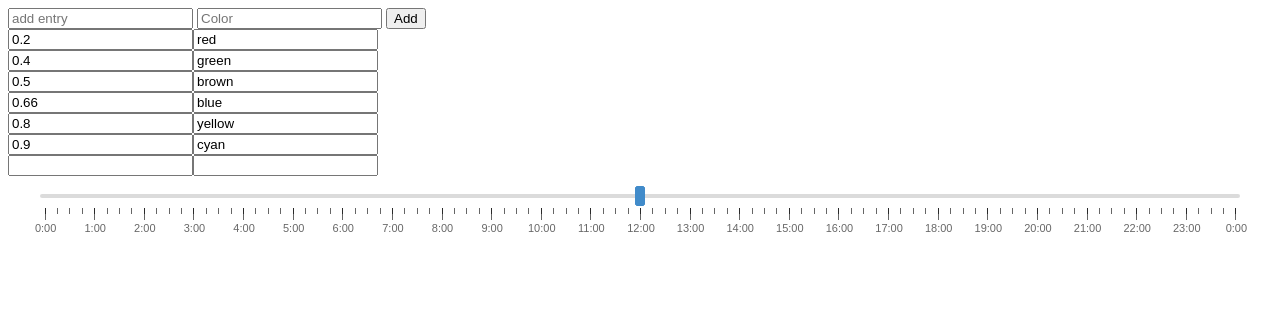
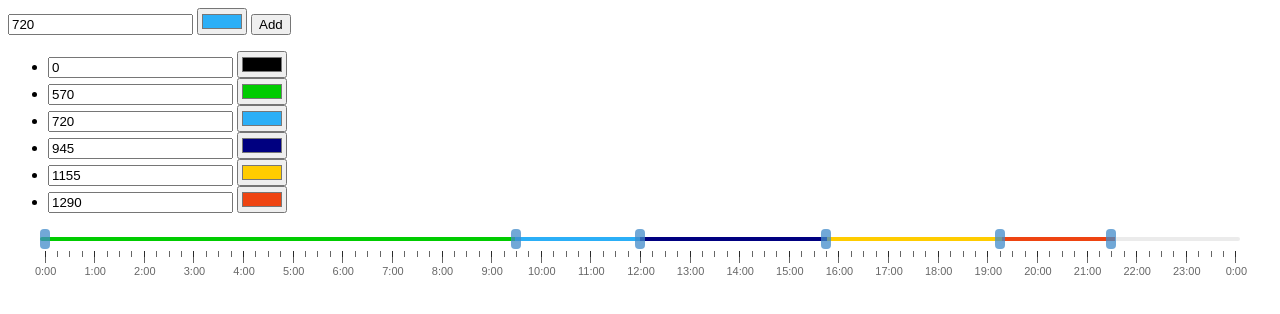
Before and after one commit to Recras/angular-time-range, a website: page demo/index.html in a window 1280 px wide. Both pictures are taken after a click on the button "Add". Drawn offline with nearby package versions, Linux system fonts and the light colour scheme.

Commit message:
Version working in Angular 1.6+

```diff
--- a/bower.json
+++ b/bower.json
@@ -1,6 +1,6 @@
 {
   "name": "multirange",
-  "version": "0.1.4",
+  "version": "0.2.0",
   "authors": [
     "Ahmad Ali <ahmadalibaloch@gmail.com>",
     "Recras <devs@recras.nl>"
--- a/demo/demo.js
+++ b/demo/demo.js
@@ -5,19 +5,21 @@ angular.module('timerangeDemo', ['recras.timerange']);
 angular.module('timerangeDemo').controller('DemoCtrl', function ($scope, recrasTimerangeViews) {
     // populate some data
     $scope.rangeArray = [
-        {value: 0.20, color: 'red'},
-        {value: 0.40, color: 'green'},
-        {value: 0.66, color: 'blue'},
-        {value: 0.80, color: 'yellow'},
-        {value: 0.90, color: 'cyan'},
-        {value: 0.50, color: 'brown'},
+        {value: 0, color: '#000000'}, // Color at 0 does nothing
+        {value: 1290, color: '#ee4411'}, // Out of order values are sorted
+        {value: 570, color: '#00cc00'},
+        {value: 945, color: '#000080'},
+        {value: 1155, color: '#ffcc00'},
     ];
+
+    $scope.entry = 720;
+    $scope.entryColor = '#2baff7';
 
     $scope.view = recrasTimerangeViews.TIME;
 
     $scope.add = function () {
         $scope.rangeArray.push({
-            value: parseFloat($scope.entry),
+            value: $scope.entry,
             color: $scope.entryColor
         });
     };
--- a/demo/index.html
+++ b/demo/index.html
@@ -8,17 +8,16 @@
 
 <div ng-controller="DemoCtrl">
     <div>
-		  <input type="text" ng-model="entry" placeholder="add entry">
-		  <input type="textColor" ng-model="entryColor" placeholder="Color">
+        <input type="number" ng-model="entry" step="15" placeholder="Add entry">
+        <input type="color" ng-model="entryColor">
         <button type="button" ng-click="add()">Add</button>
     </div>
-		<div style="margin-bottom: 10px;">
-		  <div ng-repeat="range in rangeArray" style="display: flex">
-			  <input style="display:block;" type="number" ng-model="range.value" step="0.1">
-			  <input type="text" ng-model="range.color">
-		  </div>
-		</div>
-		<recras-timerange ng-model="rangeArray" style="margin-bottom: 10px;" view="view"></recras-timerange>
+    <ul>
+        <li ng-repeat="range in rangeArray">
+            <input type="number" ng-model="range.value" step="15">
+            <input type="color" ng-model="range.color">
+    </ul>
+    <recras-timerange ng-model="rangeArray" view="view"></recras-timerange>
 </div>
 
 <script src="../bower_components/angular/angular.js"></script>
--- a/multirange.css
+++ b/multirange.css
@@ -6,16 +6,8 @@
  */
 
 .recras-timerange-mk2-container {
-    position: relative;
-    width: 100%;
-    height: 110px;
     overflow-x: auto;
     overflow-y: hidden;
-}
-
-.recras-timerange-mk2-hairline {
-    position: absolute;
-    border-left: 1px solid black;
 }
 
 .recras-timerange-mk2-hairlines-container {
--- a/multirange.js
+++ b/multirange.js
@@ -114,7 +114,7 @@ angular.module('recras.timerange', ['recras.timerange.lite', 'recras.utils'])
     .factory('recrasTimerangeViews', function (recrasUtils) {
         const timeView = {
             zoom: 0.95,
-            step: recrasUtils.time.fromTimeToValue(0, 15),
+            step: 15,
             units: [
                 {
                     value: recrasUtils.time.fromTimeToValue(1, 0),
@@ -145,22 +145,13 @@ angular.module('recras.timerange.lite', [])
                 `<div class="recras-timerange-container">
                     <div class="recras-timerange-track"></div>
                     <div class="recras-timerange-wrapper" ng-repeat="range in ngModel">
-                        <recras-range class="recras-timerange" position="range.value" min="0" max="{{ precision }}" step="{{ preciseStep }}">
+                        <recras-range class="recras-timerange" ng-model="range.value" min="0" max="{{ maxValue }}" step="{{ step }}">
                     </div>
                 </div>`,
             link: function (scope, elem, attr) {
-                scope.precision = 1000000;
-                scope.preciseStep = 1;
-                scope.$watch('step', function () {
-                    if (typeof scope.step === 'undefined') {
-                        scope.preciseStep = 1;
-                    } else {
-                        scope.preciseStep = scope.step * scope.precision;
-                    }
-                });
-                //Multi-Color
-                //Sort by value
-                scope.ngModel.sort(function (a, b) {
+                scope.maxValue = 1440; // Number of minutes in 24 hours
+                // Sort by value
+                const sortValues = function (a, b) {
                     if (a.value < b.value) {
                         return -1;
                     }
@@ -168,19 +159,19 @@ angular.module('recras.timerange.lite', [])
                         return 1;
                     }
                     return 0;
-                });
+                };
+                scope.ngModel.sort(sortValues);
+                const defaultColor = 'rgb(235, 235, 235)';
 
-                //===========================================
-                const defaultColor = "rgb(235, 235, 235)";
-                //
                 scope.ngModel.map(function (el) {
                     if (!el.color || el.color === "undefined" || el.color.length < 3) {
                         el.color = defaultColor;
                     }
                 });
                 scope.$watch('ngModel', function (nv, ov) {
+                    nv.sort(sortValues);
                     if (angular.equals(nv, ov)) {
-                        return;
+                        //return;
                     }
                     // Control the sliders positions
                     let thisSliderVal;
@@ -207,10 +198,10 @@ angular.module('recras.timerange.lite', [])
                             colorArray.push(scope.ngModel[i].color + " 0% " + colorString(scope.ngModel[i].value));
                         } else if (i === sCount - 1) {
                             // Last
-                            prevSliderVal = scope.ngModel[i - 1].value;
+                            prevSliderVal = scope.ngModel[i - 1].value / scope.maxValue;
 
-                            if (thisSliderVal >= scope.MAX_VALUE) {
-                                scope.ngModel[i].value = scope.MAX_VALUE;
+                            if (thisSliderVal > scope.maxValue) {
+                                scope.ngModel[i].value = scope.maxValue;
                             }
                             if (thisSliderVal <= prevSliderVal) {
                                 scope.ngModel[i].value = prevSliderVal;
@@ -240,37 +231,11 @@ angular.module('recras.timerange.lite', [])
             }
         };
     })
-    .directive('recrasRange', function ($timeout) {
+    .directive('recrasRange', function () {
         return {
-            template: '<input type="range" ng-model="rdh.mulValue">',
+            template: '<input type="range" value="ngModel">',
             restrict: 'E',
             replace: true,
-            scope: {
-                position: '='
-            },
-            link: function (scope, elem, attr) {
-                const RangeDataHelper = function (value, multiplier) {
-                    this.value = isNaN(value) ? 0 : value;
-                    this.multiplier = multiplier;
-                    Object.defineProperty(this, 'mulValue', {
-                        get: function () {
-                            return (parseFloat(this.value) * this.multiplier) + '';
-                        },
-                        set: function (n) {
-                            this.value = parseInt(n) / this.multiplier;
-                            scope.position = this.value;
-                        }
-                    });
-                };
-                scope.$watch('position', function (n) {
-                    if (typeof scope.rdh === 'undefined') {
-                        scope.rdh = new RangeDataHelper(n, parseInt(attr.max) || 100);
-                    } else {
-                        // scope.rdh.multiplier = parseInt(attr.max) || 100;
-                        scope.rdh.value = n;
-                    }
-                });
-            }
         }
     });
 
```
Lines whose indentation alone changed are shown as unchanged.
